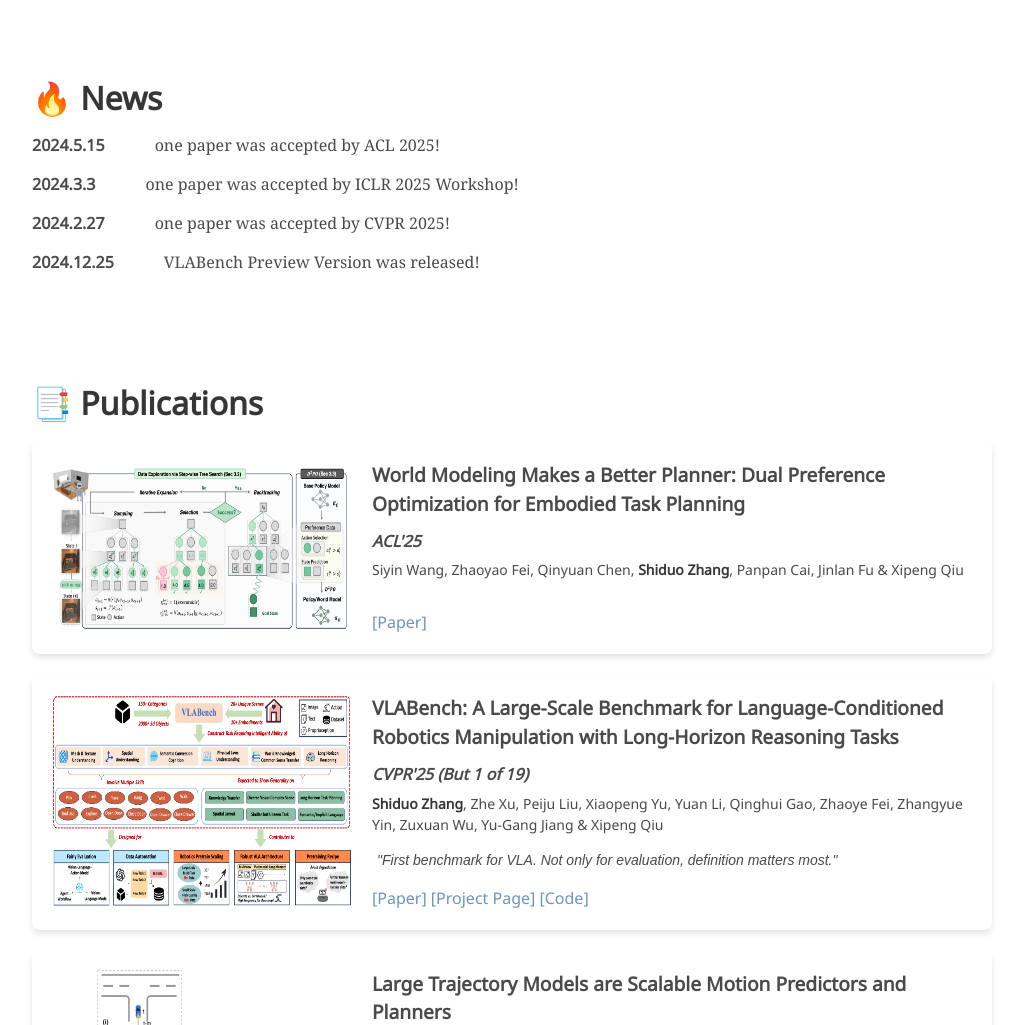
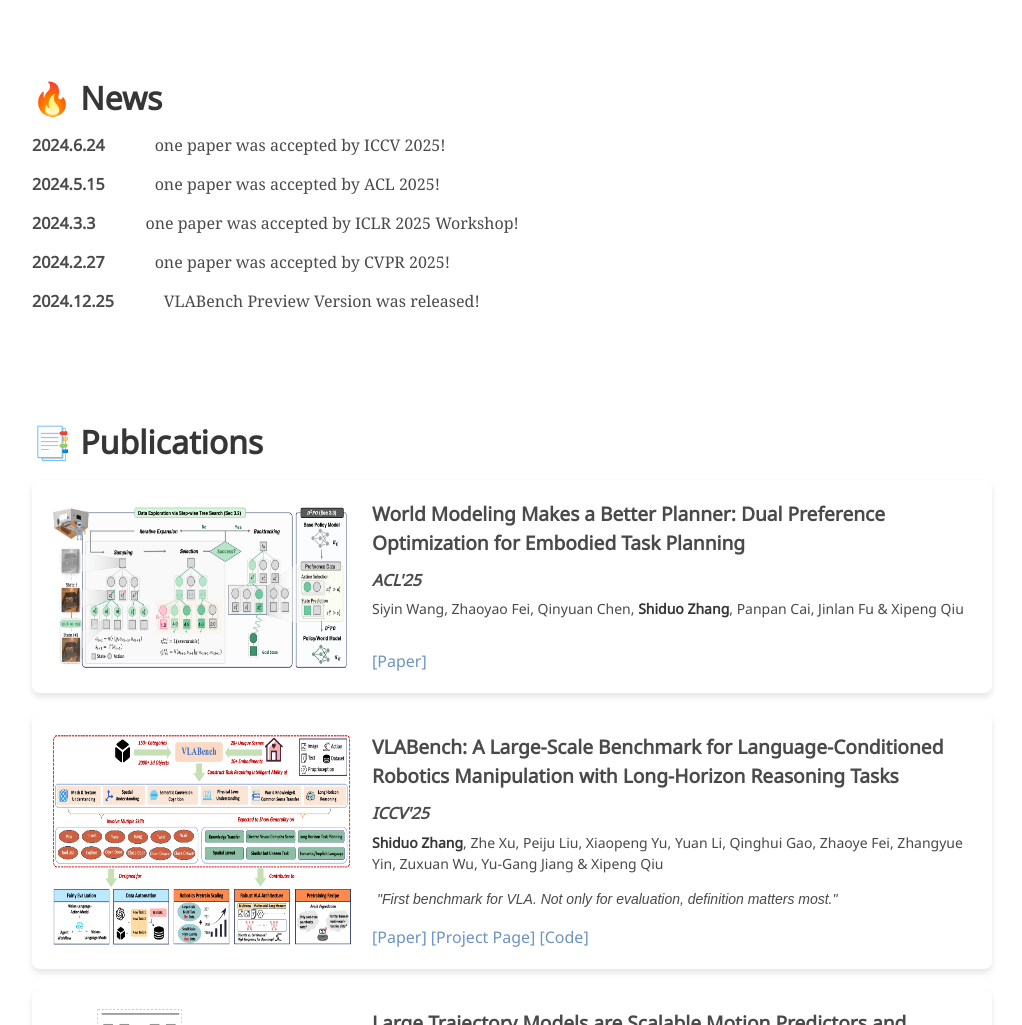
Before and after one commit to Shiduo-Zhang/Shiduo-zhang.github.io, a plain HTML site: page index.html in a window 1280 px wide. Shown: the part 1000-2025 px from the top of the page, without its empty margins (128-1150 px from the left). Drawn offline with nearby package versions, Linux system fonts and the light colour scheme; a script that the page names is missing; some icons are missing; a web font is replaced by a local one.

Commit message:
update iccv

```diff
--- a/index.html
+++ b/index.html
@@ -256,6 +256,10 @@
         <span>Talk at MSRA, Beijing.</span>
       </div> -->
       <div style="display: flex;justify-content: flex-start; align-items: center; margin-bottom: 15px;">
+        <span style="font-weight: bold;margin-right: 50px;">2024.6.24</span>
+        <span style="font-family: Georgia">one paper was accepted by ICCV 2025!</span>
+      </div>
+      <div style="display: flex;justify-content: flex-start; align-items: center; margin-bottom: 15px;">
         <span style="font-weight: bold;margin-right: 50px;">2024.5.15</span>
         <span style="font-family: Georgia">one paper was accepted by ACL 2025!</span>
       </div>
@@ -302,7 +306,7 @@
       <img src="./media/main_page.jpg" alt="Overview" class="paper-image">
       <div class="paper-content">
         <h2 class="paper-title">VLABench: A Large-Scale Benchmark for Language-Conditioned Robotics Manipulation with Long-Horizon Reasoning Tasks</h2>
-        <p class="paper-conf">CVPR'25 (But 1 of 19)</p>
+        <p class="paper-conf">ICCV'25</p>
         <p class="paper-authors">
           <strong>Shiduo Zhang</strong>, Zhe Xu, Peiju Liu, Xiaopeng Yu, Yuan Li, Qinghui Gao, Zhaoye Fei, Zhangyue Yin, Zuxuan Wu, Yu-Gang Jiang & Xipeng Qiu
         </p>
```
